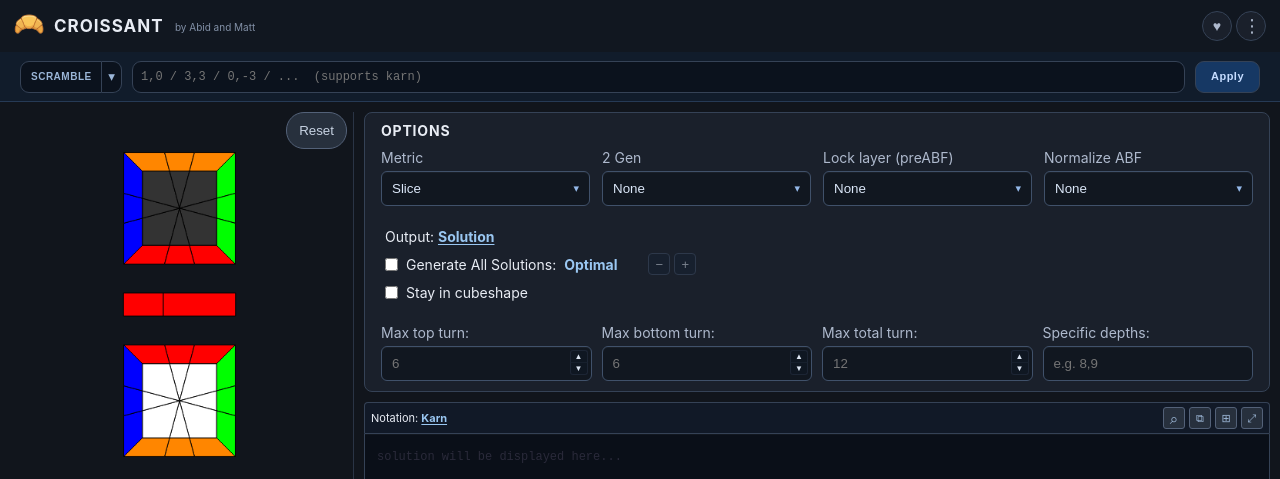
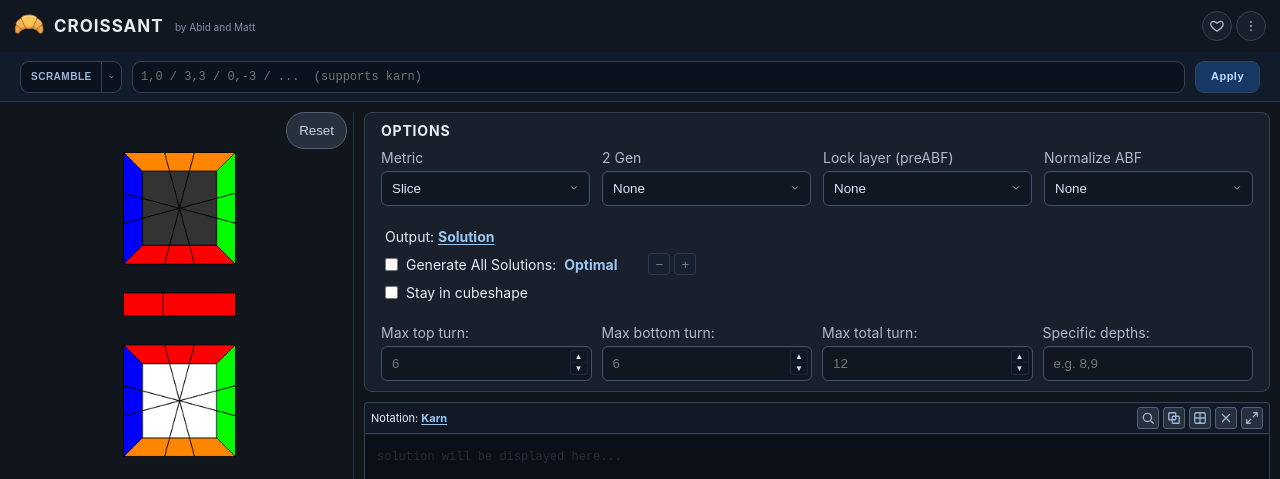
Before and after one commit to Abid-speedcuber/Croissant, a React (Vite) app in the folder main/: page / in a window 1280 px wide. Shown: the top 479 px of the page. Built offline with nearby package versions, Linux system fonts and the light colour scheme.

Commit message:
vis: switch icons to svgs

```diff
--- a/main/src/App.tsx
+++ b/main/src/App.tsx
@@ -12,6 +12,7 @@ import {
   ratingScore, ratingSliceStart, solutionErgo, medianNormalize, normalizeLine, tooltips,
 } from "./utils";
 import { Modal } from './components/Modal';
+import { Icon } from './components/Icon';
 import { DiskSpaceModal } from './components/DiskSpaceModal';
 import { t, LangCode, getLang, setLang } from './i18n';
 
@@ -59,7 +60,7 @@ function OptionDropdown({ id, label, title, value, options, disabled, open, setO
           onClick={() => !disabled && setOpen(open ? null : id)}
         >
           <span>{value}</span>
-          <span className="option-dropdown-arrow">▾</span>
+          <span className="option-dropdown-arrow"><Icon name="chevronDown" size={10} /></span>
         </button>
         {open && !disabled && (
           <div className="option-dropdown-menu" role="listbox">
@@ -2108,7 +2109,7 @@ export default function App() {
     <div className="options-panel">
       <div className="mobile-modal-head">
         <b>{t('options.heading')}</b>
-        <button aria-label={t('btn.closeOptions')} onClick={() => setMobileOptionsOpen(false)}>✕</button>
+        <button aria-label={t('btn.closeOptions')} onClick={() => setMobileOptionsOpen(false)}><Icon name="close" /></button>
       </div>
       <h2>{t('options.heading')}</h2>
       <div className="select-grid">
@@ -2190,17 +2191,17 @@ export default function App() {
           <span className="generator-toggle">{t('outputNotation')} <span className="generator-toggle-value" title={tooltips.karn} onClick={() => !running && setKarn((k) => !k)}>{karn ? t('karnSelect.karn') : t('karnSelect.normal')}</span></span>
         </div>
         <div className="output-tools-right">
-          {debugOutput && <button title={t('btn.debugStats')} onClick={() => setModal("debug")}>⏱</button>}
+          {debugOutput && <button title={t('btn.debugStats')} onClick={() => setModal("debug")}><Icon name="timer" /></button>}
           <button
             className={`filter-trigger ${filterOpen || filterActive ? "active" : ""}`}
             title="Find"
             disabled={running || !totalCount}
             onClick={() => setFilterOpen((v) => !v)}
-          >⌕</button>
-          <button title={t('btn.copyAll')} disabled={!totalCount} onClick={copyTerminalText}>⧉</button>
-          <button title={tableView ? t('btn.switchTerminalView') : t('btn.switchTableView')} onClick={() => tableView ? switchToTerminalMode() : switchToTableMode()}>{tableView ? "▤" : "⊞"}</button>
-          <button className="mobile-output-close" title={t('btn.close')} aria-label={t('btn.close')} onClick={() => setMobileOutputOpen(false)}>×</button>
-          <button className="expand-output" title={expanded ? t('btn.shrinkTerminal') : t('btn.expandTerminal')} onClick={() => setExpanded((v) => !v)}>{expanded ? "–" : "⤢"}</button>
+          ><Icon name="search" /></button>
+          <button title={t('btn.copyAll')} disabled={!totalCount} onClick={copyTerminalText}><Icon name="copy" /></button>
+          <button title={tableView ? t('btn.switchTerminalView') : t('btn.switchTableView')} onClick={() => tableView ? switchToTerminalMode() : switchToTableMode()}><Icon name={tableView ? "list" : "grid"} /></button>
+          <button className="mobile-output-close" title={t('btn.close')} aria-label={t('btn.close')} onClick={() => setMobileOutputOpen(false)}><Icon name="close" /></button>
+          <button className="expand-output" title={expanded ? t('btn.shrinkTerminal') : t('btn.expandTerminal')} onClick={() => setExpanded((v) => !v)}><Icon name={expanded ? "collapse" : "expand"} /></button>
         </div>
       </div>
       {filterOpen && <div className="filter-overlay" role="search">
@@ -2236,13 +2237,13 @@ export default function App() {
           aria-pressed={filterRegexMode}
           onClick={() => setFilterRegexMode((v) => !v)}
         >.*</button>
-        <button type="button" className="filter-close" title={t('btn.close')} aria-label={t('btn.close')} onClick={() => setFilterOpen(false)}>✕</button>
+        <button type="button" className="filter-close" title={t('btn.close')} aria-label={t('btn.close')} onClick={() => setFilterOpen(false)}><Icon name="close" /></button>
       </div>}
-      {!followTerminal && !tableView && completedWhilePaused && <button className="terminal-follow-button" title={t('btn.switchTableView')} onClick={() => { switchToTableMode(); setCompletedWhilePaused(false); }}>⊞</button>}
-      {!followTerminal && !tableView && running && <button className="terminal-follow-button" title={t('btn.scrollBottom')} onClick={scrollTerminalToBottom}>⌄</button>}
+      {!followTerminal && !tableView && completedWhilePaused && <button className="terminal-follow-button" title={t('btn.switchTableView')} onClick={() => { switchToTableMode(); setCompletedWhilePaused(false); }}><Icon name="grid" /></button>}
+      {!followTerminal && !tableView && running && <button className="terminal-follow-button" title={t('btn.scrollBottom')} onClick={scrollTerminalToBottom}><Icon name="chevronDown" /></button>}
       {running && <button className="mobile-floating-stop" onClick={() => void solve()}>{t('btn.stopSolver')}</button>}
       {!showAll && totalPages > 1 && <div className={`page-switcher${pageSwitcherOpaque ? " page-switcher-opaque" : ""}`} ref={pageSwitcherRef}>
-        <button className="page-switcher-btn page-switcher-prev" disabled={clampedPage === 0 || (useLessRam && isRestoring)} title={t('btn.prevPage')} onClick={(event) => { event.currentTarget.blur(); pageInputRef.current?.blur(); goToPage(clampedPage - 1, "bottom"); }}>‹</button>
+        <button className="page-switcher-btn page-switcher-prev" disabled={clampedPage === 0 || (useLessRam && isRestoring)} title={t('btn.prevPage')} onClick={(event) => { event.currentTarget.blur(); pageInputRef.current?.blur(); goToPage(clampedPage - 1, "bottom"); }}><Icon name="chevronLeft" /></button>
         <div className="page-switcher-center">
           <span className="page-switcher-inputwrap">
             <input
@@ -2267,7 +2268,7 @@ export default function App() {
           </span>
           <span className="page-switcher-total">/ {totalPages}</span>
         </div>
-        <button className="page-switcher-btn page-switcher-next" disabled={clampedPage >= totalPages - 1 || (useLessRam && isRestoring)} title={t('btn.nextPage')} onClick={(event) => { event.currentTarget.blur(); pageInputRef.current?.blur(); goToPage(clampedPage + 1, "top"); }}>›</button>
+        <button className="page-switcher-btn page-switcher-next" disabled={clampedPage >= totalPages - 1 || (useLessRam && isRestoring)} title={t('btn.nextPage')} onClick={(event) => { event.currentTarget.blur(); pageInputRef.current?.blur(); goToPage(clampedPage + 1, "top"); }}><Icon name="chevronRight" /></button>
       </div>}
       {/* Intentional feature by Abid: table columns reflect the metric at solve time, not the live metric dropdown. */}
       {tableView ? <div ref={tableContainerRef} className={`terminal metric-${tableMetricRef.current.toLowerCase()} ${showErgo ? "with-ergo" : ""}`} onScroll={handleTableScroll} onWheel={handleTableWheel} onTouchStart={handleTouchStart} onTouchMove={handleTouchMove} onTouchEnd={handleTouchEnd} onTouchCancel={() => { touchNavRef.current = null; }}>
@@ -2308,9 +2309,9 @@ export default function App() {
           <b>{t('app.brand')}</b><sub> &nbsp; &nbsp; {t('app.byline')}</sub>
         </div>
         <div className="top-menu-wrap">
-          <button className="top-favorites-button" title={t('btn.favorites')} onClick={() => { setFavoritesOpen(true); setFavoritesOpening(true); }}>♥</button>
+          <button className="top-favorites-button" title={t('btn.favorites')} onClick={() => { setFavoritesOpen(true); setFavoritesOpening(true); }}><Icon name="heart" /></button>
           <button className="top-menu-button" aria-label={t('btn.openMenu')} aria-expanded={menu} title={tooltips.menu} onMouseDown={(event) => event.preventDefault()} onClick={() => setMenu((value) => !value)}>
-            ⋮
+            <Icon name="dots" />
           </button>
           {menu && (
             <div className="top-menu" onClick={(event) => event.stopPropagation()}>
@@ -2357,7 +2358,7 @@ export default function App() {
               setModeMenu((v) => !v);
             }}
           >
-            ▾
+            <Icon name="chevronDown" size={10} />
           </button>
           {modeMenu && (
             <div className="mode-menu">
@@ -2469,7 +2470,7 @@ export default function App() {
       {modal === "settings" && diskOpen && <DiskSpaceModal onClose={() => setDiskOpen(false)} deleteOnQuit={deleteTablesOnQuit} setDeleteOnQuit={setDeleteTablesOnQuit} solutions={solutions} onClearSolutions={clearSolutions} />}
       {showAllConfirm && <div className="modal-shade modal-shade-top" onClick={() => setShowAllConfirm(false)}>
         <div className="modal modal-confirm" onClick={(event) => event.stopPropagation()}>
-          <button className="modal-close" onClick={() => setShowAllConfirm(false)}>✕</button>
+          <button className="modal-close" onClick={() => setShowAllConfirm(false)}><Icon name="close" /></button>
           <h2>{t('modal.showAll.title')}</h2>
           <p>{t('modal.showAll.warning')}</p>
           <div className="modal-confirm-actions">
@@ -2486,7 +2487,7 @@ export default function App() {
         favShadeEndRef.current = null;
       }}>
         <div ref={favModalRef} className={"modal favorites-modal" + (favoritesClosing ? " closing" : "") + (favoritesOpening ? " opening" : "")} style={favoritesClosing ? { transformOrigin: `${favClosingOriginRef.current.x}% ${favClosingOriginRef.current.y}%` } : undefined} onAnimationEnd={favoritesClosing ? onFavCloseAnimEnd : favoritesOpening ? onFavOpenAnimEnd : undefined} onClick={(event) => event.stopPropagation()}>
-          <button className="modal-close" onClick={beginCloseFavorites}>✕</button>
+          <button className="modal-close" onClick={beginCloseFavorites}><Icon name="close" /></button>
           <h2>{t('favorites.heading')}</h2>
           {!!totalCount && <button className="favorite-save" onClick={() => void (async () => {
             const key = currentRunKey();
@@ -2506,14 +2507,14 @@ export default function App() {
               <input value={bin.name} aria-label="Favorite name" onChange={(event) => setFavorites((old) => ({ ...old, [key]: { ...old[key], name: event.target.value } }))} />
               <div className="favorite-actions">
                 <button title={t('btn.applySetup')} onClick={() => applyRunConfig(key)}>{t('btn.applySetup')}</button>
-                <button title={t('btn.copyAllAlgs')} onClick={() => void navigator.clipboard.writeText(bin.algorithms.map(lineWithoutBracket).join("\n"))}>⧉</button>
+                <button title={t('btn.copyAllAlgs')} onClick={() => void navigator.clipboard.writeText(bin.algorithms.map(lineWithoutBracket).join("\n"))}><Icon name="copy" /></button>
                 <button title={t('btn.deleteBin')} onClick={() => {
                   const timer = window.setTimeout(() => {
                     setPendingDeletes((old) => { const next = { ...old }; delete next[binDeleteKey]; return next; });
                     setFavorites((old) => { const next = { ...old }; delete next[key]; return next; });
                   }, 5000);
                   setPendingDeletes((old) => ({ ...old, [binDeleteKey]: timer }));
-                }}>🗑</button>
+                }}><Icon name="trash" /></button>
               </div>
               </>}
             </div>
@@ -2524,7 +2525,7 @@ export default function App() {
                 return <li key={`${alg}-${i}`} className={isPending ? "favorite-alg-deleted" : ""}>
                   {isPending ? <><span>{t('favorites.algDeleted')}</span> <button className="favorite-undo" onClick={() => { clearTimeout(pendingDeletes[deleteKey]); setPendingDeletes((old) => { const next = { ...old }; delete next[deleteKey]; return next; }); }}>{t('favorites.undo')}</button>?</> : <>
                     <code>{alg}</code>
-                    <button className="favorite-alg-copy" title={t('btn.copyAlgSmall')} onClick={() => void navigator.clipboard.writeText(lineWithoutBracket(alg))}>⧉</button>
+                    <button className="favorite-alg-copy" title={t('btn.copyAlgSmall')} onClick={() => void navigator.clipboard.writeText(lineWithoutBracket(alg))}><Icon name="copy" size={12} /></button>
                     <button className="favorite-alg-remove" title={t('btn.remove')} onClick={() => {
                       const timer = window.setTimeout(() => {
                         setPendingDeletes((old) => { const next = { ...old }; delete next[deleteKey]; return next; });
@@ -2537,7 +2538,7 @@ export default function App() {
                         });
                       }, 5000);
                       setPendingDeletes((old) => ({ ...old, [deleteKey]: timer }));
-                    }}>✕</button>
+                    }}><Icon name="close" size={12} /></button>
                   </>}
                 </li>;
               })}
--- /dev/null
+++ b/main/src/components/Icon.tsx
@@ -0,0 +1,30 @@
+export type IconName =
+  | "search" | "close" | "timer" | "copy" | "list" | "grid"
+  | "expand" | "collapse" | "chevronDown" | "chevronLeft" | "chevronRight"
+  | "heart" | "dots" | "trash";
+
+// Single source of truth for every UI icon so they share one stroke weight/style
+// instead of relying on inconsistent Unicode glyph rendering across platforms.
+export function Icon({ name, size = 14 }: { name: IconName; size?: number }) {
+  const common = {
+    width: size, height: size, viewBox: "0 0 24 24", fill: "none", stroke: "currentColor",
+    strokeWidth: 2.2, strokeLinecap: "round" as const, strokeLinejoin: "round" as const,
+    "aria-hidden": true as const,
+  };
+  switch (name) {
+    case "search": return <svg {...common}><circle cx="11" cy="11" r="7" /><line x1="21" y1="21" x2="16.65" y2="16.65" /></svg>;
+    case "close": return <svg {...common}><line x1="6" y1="6" x2="18" y2="18" /><line x1="18" y1="6" x2="6" y2="18" /></svg>;
+    case "timer": return <svg {...common}><circle cx="12" cy="13" r="8" /><line x1="12" y1="13" x2="12" y2="9" /><line x1="9" y1="3" x2="15" y2="3" /></svg>;
+    case "copy": return <svg {...common}><rect x="3" y="3" width="12" height="12" rx="1.5" /><rect x="9" y="9" width="12" height="12" rx="1.5" /></svg>;
+    case "list": return <svg {...common}><rect x="3" y="3" width="18" height="18" rx="2" /><line x1="6" y1="8" x2="18" y2="8" /><line x1="6" y1="12" x2="18" y2="12" /><line x1="6" y1="16" x2="18" y2="16" /></svg>;
+    case "grid": return <svg {...common}><rect x="3" y="3" width="18" height="18" rx="2" /><line x1="12" y1="3" x2="12" y2="21" /><line x1="3" y1="12" x2="21" y2="12" /></svg>;
+    case "expand": return <svg {...common}><polyline points="15 3 21 3 21 9" /><polyline points="9 21 3 21 3 15" /><line x1="21" y1="3" x2="14" y2="10" /><line x1="3" y1="21" x2="10" y2="14" /></svg>;
+    case "collapse": return <svg {...common}><polyline points="4 9 9 9 9 4" /><polyline points="20 15 15 15 15 20" /><line x1="9" y1="9" x2="3" y2="3" /><line x1="15" y1="15" x2="21" y2="21" /></svg>;
+    case "chevronDown": return <svg {...common}><polyline points="6 9 12 15 18 9" /></svg>;
+    case "chevronLeft": return <svg {...common}><polyline points="15 18 9 12 15 6" /></svg>;
+    case "chevronRight": return <svg {...common}><polyline points="9 18 15 12 9 6" /></svg>;
+    case "heart": return <svg {...common}><path d="M12 21s-7.5-4.6-10-9.3C.5 8 2 4 6 4c2.2 0 3.7 1.2 6 3.4C14.3 5.2 15.8 4 18 4c4 0 5.5 4 4 7.7C19.5 16.4 12 21 12 21z" /></svg>;
+    case "dots": return <svg {...common} fill="currentColor" stroke="none"><circle cx="12" cy="5" r="1.6" /><circle cx="12" cy="12" r="1.6" /><circle cx="12" cy="19" r="1.6" /></svg>;
+    case "trash": return <svg {...common}><polyline points="4 7 20 7" /><path d="M6 7l1 13a2 2 0 0 0 2 2h6a2 2 0 0 0 2-2l1-13" /><path d="M9 7V4a1 1 0 0 1 1-1h4a1 1 0 0 1 1 1v3" /></svg>;
+  }
+}
--- a/main/src/styles.css
+++ b/main/src/styles.css
@@ -165,6 +165,9 @@ body {
   letter-spacing: 0.15px;
 }
 .mode-control .arrow {
+  display: flex;
+  align-items: center;
+  justify-content: center;
   width: 34px;
   border-left: 0;
   border-radius: 0 7px 7px 0;
@@ -848,6 +851,12 @@ body {
 .modal-article a {
   color: #8db8ff;
 }
+.howto-icon {
+  display: inline-flex;
+  align-items: center;
+  vertical-align: -2px;
+  margin: 0 2px;
+}
 .debug-stats-grid {
   display: grid;
   grid-template-columns: auto 1fr;
@@ -1041,6 +1050,9 @@ body {
   position: absolute;
   right: 12px;
   top: 10px;
+  display: flex;
+  align-items: center;
+  justify-content: center;
   border: 0;
   background: transparent;
   color: #aeb9cd;
@@ -1232,7 +1244,7 @@ body {
   display: none;
 }
 :root.bp-720 .mobile-output-open .output-tools .mobile-output-close {
-  display: block;
+  display: flex;
 }
 :root.bp-720 .mobile-output-open .terminal-shell > .terminal {
   flex: 1 1 auto;
@@ -1432,6 +1444,9 @@ body {
   opacity: 1;
 }
 .output-tools button {
+  display: flex;
+  align-items: center;
+  justify-content: center;
   width: 22px;
   height: 22px;
   padding: 0;
@@ -1446,9 +1461,6 @@ body {
 .output-tools button:hover {
   background: #345078;
 }
-.output-tools .filter-trigger {
-  font-size: 15px;
-}
 .output-tools .generator-toggle {
   font-size: 11px;
 }
@@ -1508,6 +1520,9 @@ body {
   right: 10px;
   bottom: 10px;
   z-index: 4;
+  display: flex;
+  align-items: center;
+  justify-content: center;
   width: 28px;
   height: 28px;
   border: 1px solid #536178;
@@ -1670,6 +1685,9 @@ body {
 }
 .filter-toggle,
 .filter-close {
+  display: flex;
+  align-items: center;
+  justify-content: center;
   width: 22px;
   height: 22px;
   padding: 0;
```
Also changed, not shown: main/src/components/Modal.tsx (+7 -6 lines).
